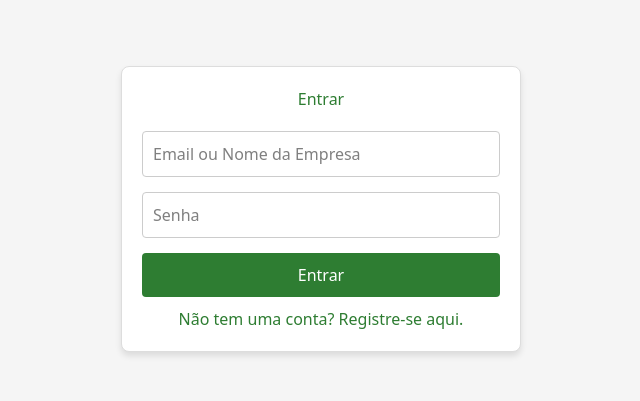
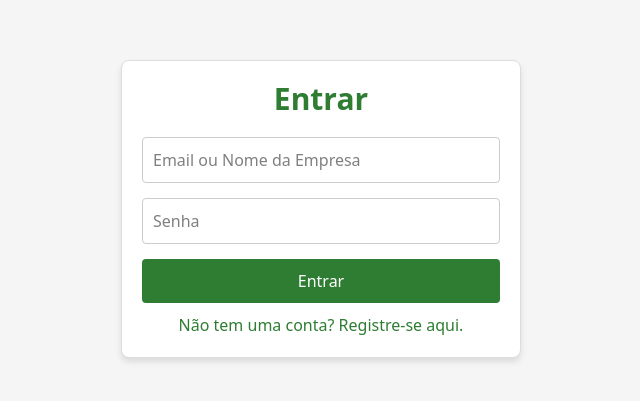
Before and after one commit to CafeNoCodigo/Txeka-Aqui, a React (Vite) app: page /login in a window 1280 px wide. Shown: the part 191-592 px from the top of the page, without its empty margins (319-959 px from the left). Built offline with nearby package versions, Linux system fonts and the light colour scheme; no server answers.

Commit message:
log page start update ui

```diff
--- a/src/components/AuthForm.tsx
+++ b/src/components/AuthForm.tsx
@@ -105,7 +105,7 @@ const AuthForm: React.FC = () => {
   return (
     <div className="auth-form-container">
       <form onSubmit={handleSubmit} className="auth-form">
-        <h2>{isRegistering ? 'Registrar' : 'Entrar'}</h2>
+        <h2 className='invoice-header'>{isRegistering ? 'Registrar' : 'Entrar'}</h2>
         {error && <p className="error-message">{error}</p>}
         <input
           type="text"
@@ -137,7 +137,7 @@ const AuthForm: React.FC = () => {
               onChange={(e) => setConfirmPassword(e.target.value)}
               required
             />
-            <button type="button" onClick={handleSendVerificationCode}>
+            <button className='invoice-button' type="button" onClick={handleSendVerificationCode}>
               Enviar Código de Verificação
             </button>
             <input
@@ -149,7 +149,7 @@ const AuthForm: React.FC = () => {
             />
           </>
         )}
-        <button type="submit">{isRegistering ? 'Registrar' : 'Entrar'}</button>
+        <button className='invoice-button' type="submit">{isRegistering ? 'Registrar' : 'Entrar'}</button>
         <p onClick={() => setIsRegistering(!isRegistering)} className="toggle-form">
           {isRegistering ? 'Já tem uma conta? Entre aqui.' : 'Não tem uma conta? Registre-se aqui.'}
         </p>
```
